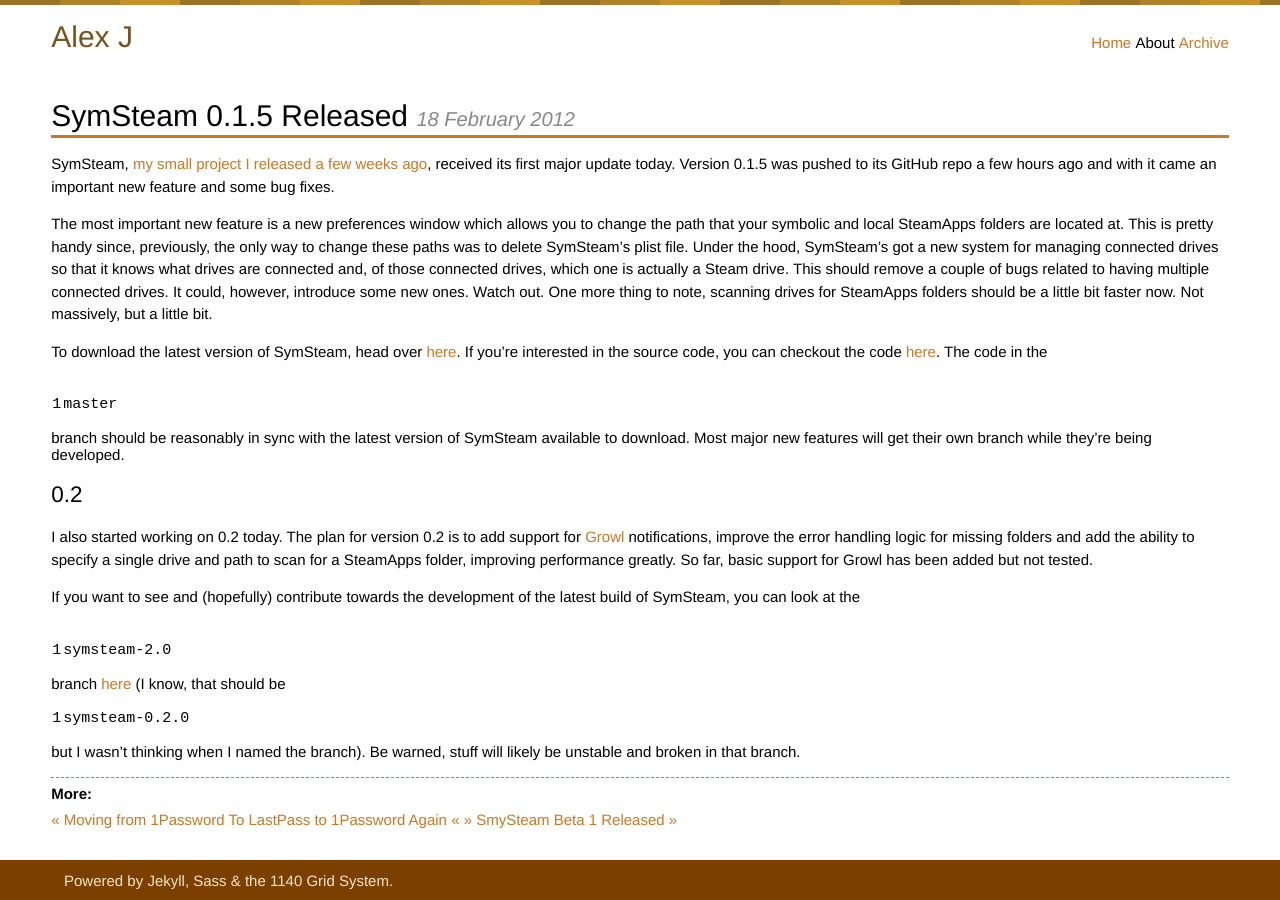
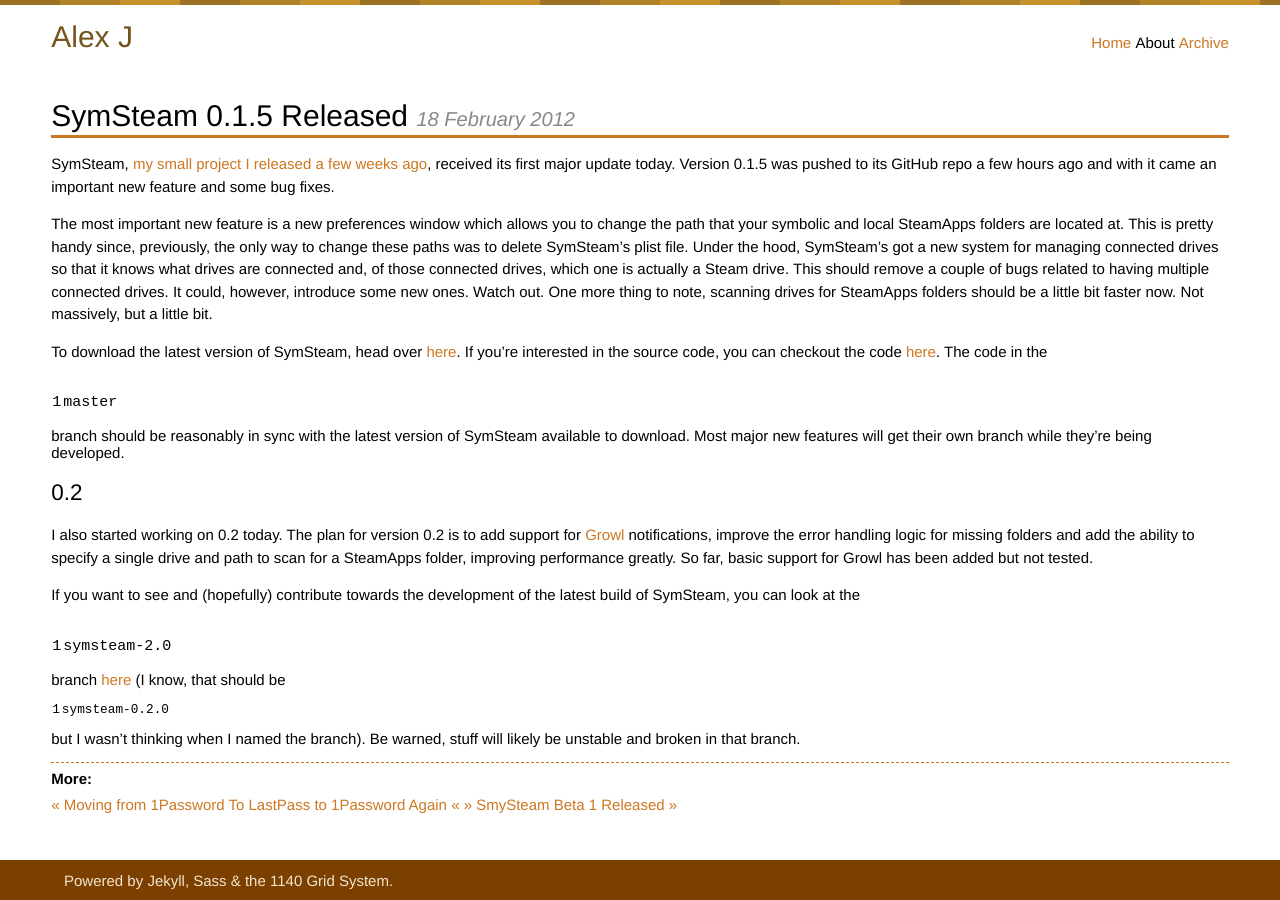
Before and after one commit to alexjohnj/alexjohnj, a Jekyll site: the page built from _posts/2012/02/2012-02-18-symsteam-0-1-5-released.markdown, in a window 1280 px wide. Built offline with Jekyll 4.4.1, drawn with Linux system fonts in a browser that asks for light colours; Markdown is read by kramdown in place of the engine named in the settings.

Commit message:
Added Source Code Pro font for code snippets.

```diff
--- a/_layouts/default.html
+++ b/_layouts/default.html
@@ -10,6 +10,9 @@
 
 	<!-- Groovy stylesheets -->
 	<link rel="stylesheet" type="text/css" href="/assets/styles/css/styles.css" media="screen">
+
+	<!-- Get the beautiful Source Code Pro font -->
+	<link href='http://fonts.googleapis.com/css?family=Source+Code+Pro' rel='stylesheet' type='text/css'>
 
 	<!-- This makes even more shit "work" with Internet Explorer -->
 	<!--[if !IE 7]><style type="text/css">#wrap {display:table;height:100%}</style><![endif]-->
--- a/assets/styles/css/styles.css
+++ b/assets/styles/css/styles.css
@@ -409,7 +409,8 @@
 
 body {
   font-family: "Helvetica", "Arial", sans-serif;
-  font-size: 15px; }
+  font-size: 15px;
+  text-rendering: optimizeLegibility; }
 
 p {
   line-height: 1.5em; }
@@ -437,6 +438,10 @@
     font-size: .67em;
     color: #878787; }
 
+code {
+  font-family: "Source Code Pro";
+  font-size: .85em; }
+
 #site-header h1 a {
   color: #73541a; }
 #site-header h1 a:hover {
--- a/assets/styles/sass/typography.scss
+++ b/assets/styles/sass/typography.scss
@@ -3,6 +3,7 @@
 body {
 	font-family: "Helvetica", "Arial", sans-serif;
 	font-size: 15px;
+	 text-rendering: optimizeLegibility;
 }
 
 p {
@@ -39,6 +40,11 @@
 	}
 }
 
+code {
+	font-family: "Source Code Pro";
+	font-size: .85em;
+}
+
 #site-header {
 	h1 {
 		a {
```
